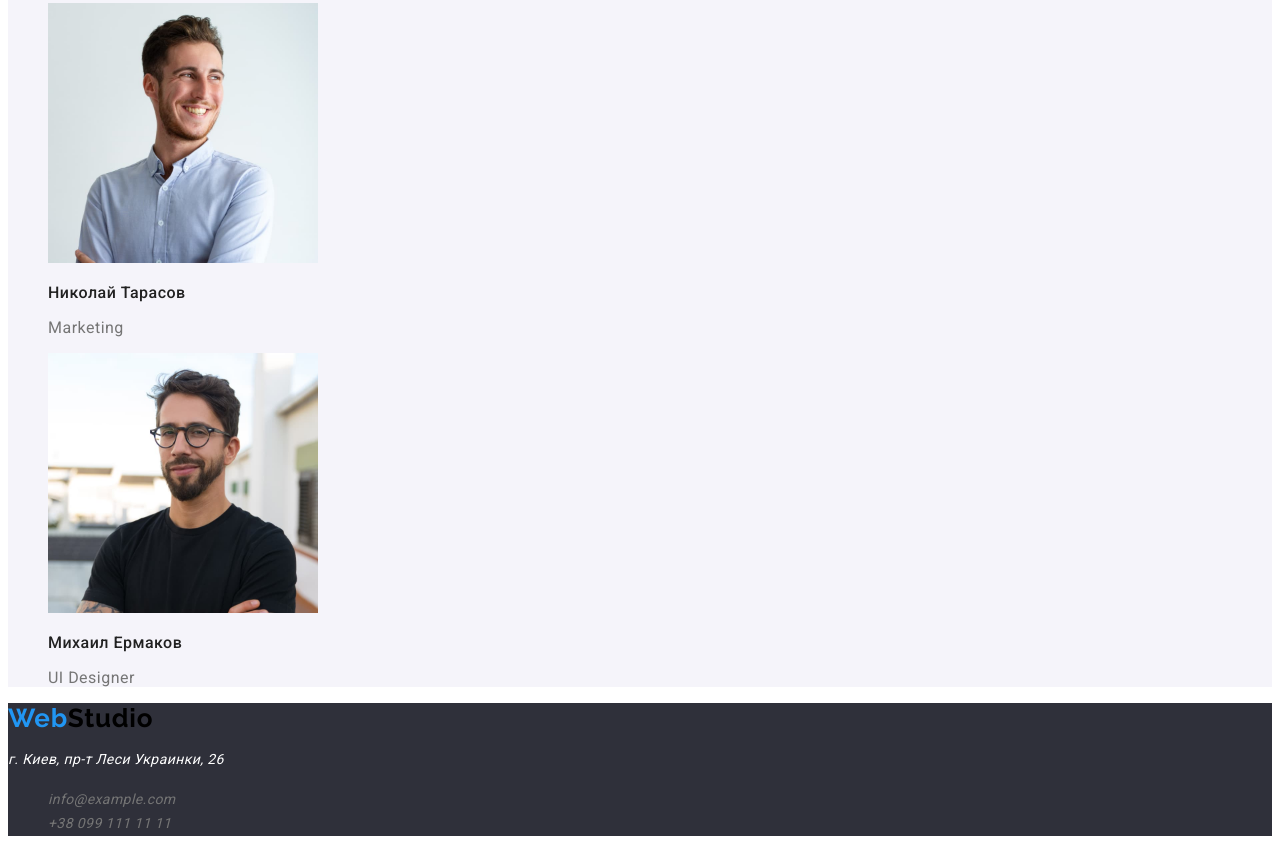
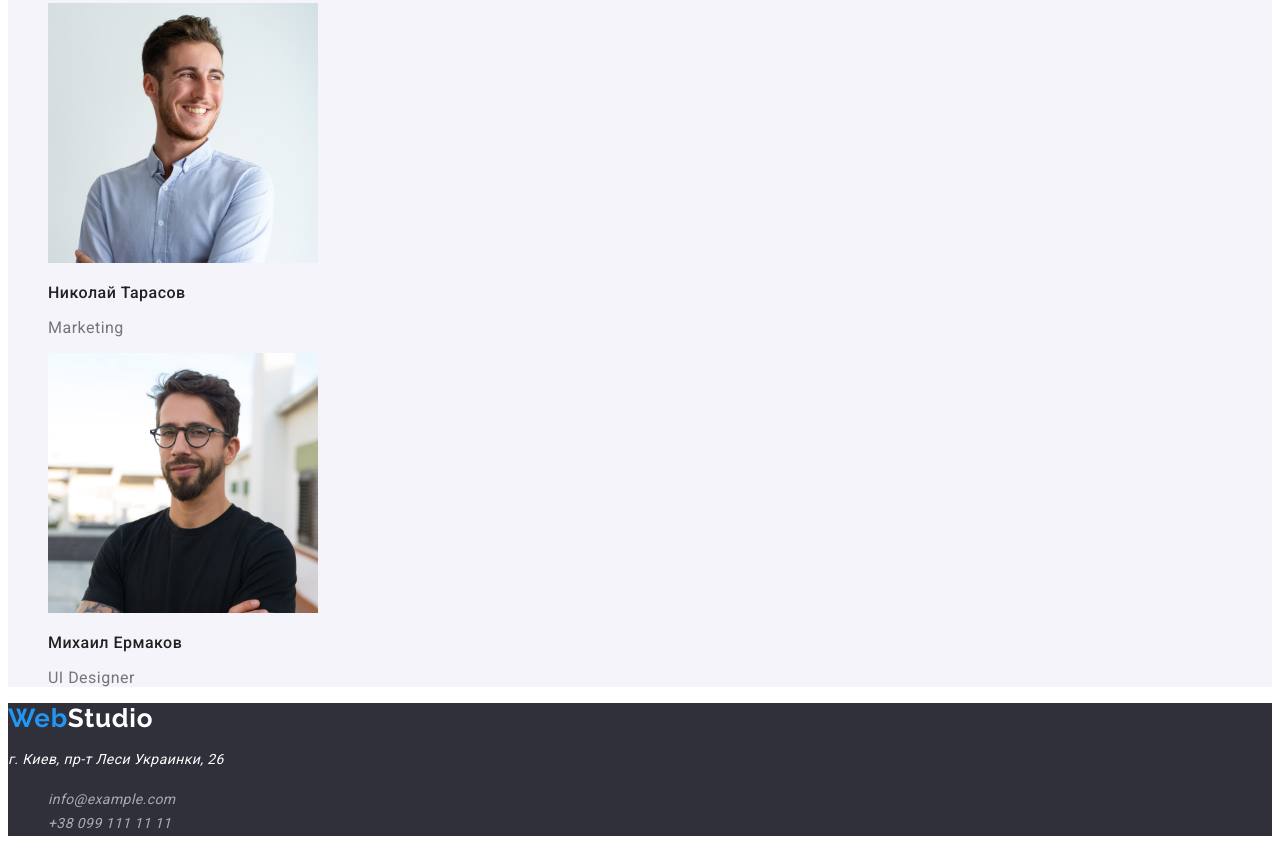
Before and after one commit to pekosk/goit-markup-hw-02, a plain HTML site: page index.html in a window 1280 px wide. Shown: the part 2471-3323 px from the top of the page. Drawn offline with Linux system fonts and the light colour scheme.

Commit message:
Исправлен логотип в футере, изменен цвет навигации в адресе

```diff
--- a/css/styles.css
+++ b/css/styles.css
@@ -20,6 +20,7 @@
   --secondary-white-color: rgba(255, 255, 255, 0.6);
   --primary-white-color: #ffffff;
   --primary-black-color: #000000;
+  --adress-color: rgba(255, 255, 255, 0.6);
 }
 
 body {
@@ -95,6 +96,23 @@ body {
   background-color: var(--footer-bgc);
 }
 
+.footer .logo {
+  color: var(--primary-white-color);
+
+  text-decoration: none;
+
+  font-family: Raleway;
+  font-weight: 500;
+  font-size: 26px;
+  line-height: 1.2;
+  letter-spacing: 0.03em;
+}
+
+.footer .logo:hover,
+.footer .logo:focus {
+  color: var(--accent-colour);
+}
+
 .adress .text {
   color: var(--primary-white-color);
 
@@ -109,7 +127,7 @@ body {
 }
 
 .adress-list .link {
-  color: var(--secondary-text-color);
+  color: var(--adress-color);
 
   font-weight: 400;
   font-size: 14px;
```
